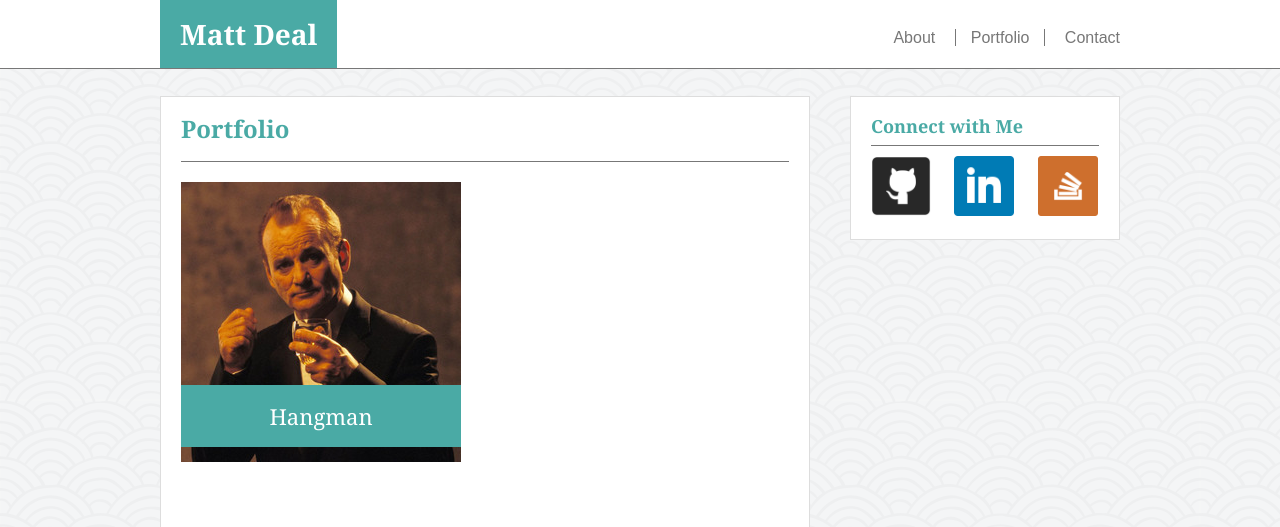
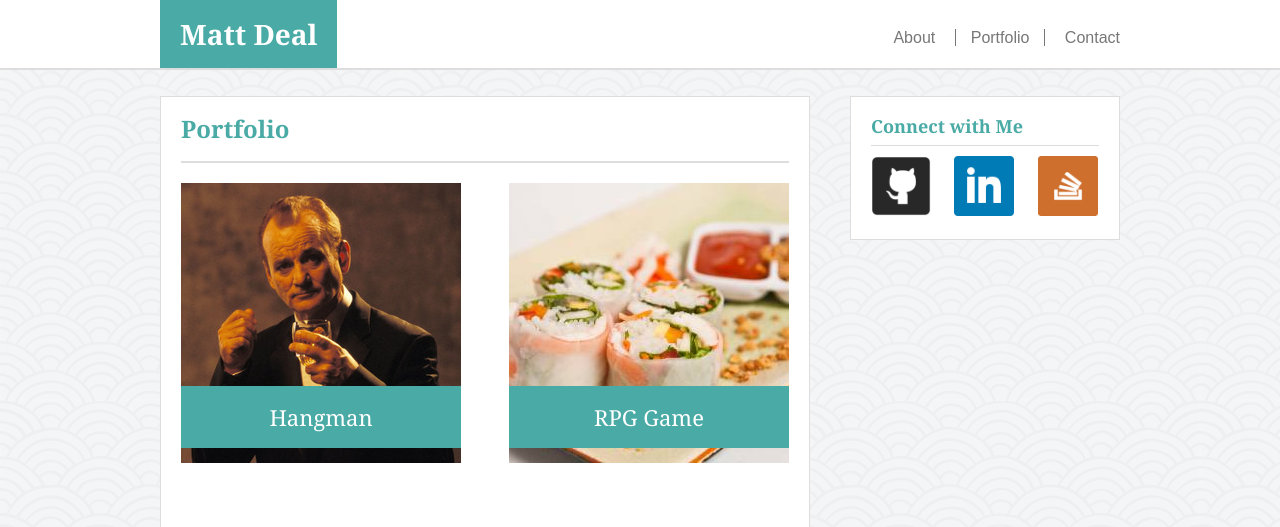
Before and after one commit to mattdeal/Basic-Portfolio, a PHP site: page /portfolio.html in a window 1280 px wide. Shown: the top 527 px of the page. Run offline with PHP 8.4, Linux system fonts and the light colour scheme.

Commit message:
Fix for header border

```diff
--- a/assets/css/style.css
+++ b/assets/css/style.css
@@ -11,9 +11,8 @@ body, html {
 
 header {
 	background-color: #ffffff;
-	border-color: #cccccc;
-	border-width: 0px;
-	border-bottom: 1px;
+	border-color: #dddddd;
+	border-width: 0px 0px 2px 0px;
 	border-style: solid;
 }
 
@@ -61,20 +60,23 @@ h2, h3 {
 	color: #4aaaa5;
 	font-weight: bold;
 	border-style: solid;
-	border-color: #777777;
-	border-width: 0px 0px 1px 0px;
+	border-color: #dddddd;
 }
 
 h2 {
 	font-size: 24px;
 	padding-bottom: 20px;
 	margin-bottom: 20px;
+	border-width: 0px 0px 2px 0px;
+
 }
 
 h3 {
 	font-size: 18px;
 	padding-bottom: 10px;
 	margin-bottom: 	10px;
+	border-width: 0px 0px 1px 0px;
+
 }
 
 section {
--- a/portfolio.html
+++ b/portfolio.html
@@ -25,19 +25,19 @@
 				<div class="image-banner">Hangman</div>
 			</div>
 			<div class="img-right">
-				<img class="portfolio-image" src="http://fillmurray.com/280/280">
+				<img class="portfolio-image" src="assets/images/portfolio2.jpg">
 				<div class="image-banner">RPG Game</div>
 			</div>
 			<div class="img-left">
-				<img class="portfolio-image" src="http://fillmurray.com/280/280">
+				<img class="portfolio-image" src="assets/images/portfolio3.jpg">
 				<div class="image-banner">Trivia Game</div>
 			</div>
 			<div class="img-right">
-				<img class="portfolio-image" src="http://fillmurray.com/280/280">
+				<img class="portfolio-image" src="assets/images/portfolio4.jpg">
 				<div class="image-banner">Rutgers Info Widget</div>
 			</div>
 			<div class="img-left">
-				<img class="portfolio-image" src="http://fillmurray.com/280/280">
+				<img class="portfolio-image" src="assets/images/portfolio5.jpg">
 				<div class="image-banner">Rock Paper Scissors</div>
 			</div>
 		</section>
```
Also changed, not shown: assets/images/portfolio2.jpg (added), assets/images/portfolio3.jpg (added), assets/images/portfolio4.jpg (added), assets/images/portfolio5.jpg (added).
